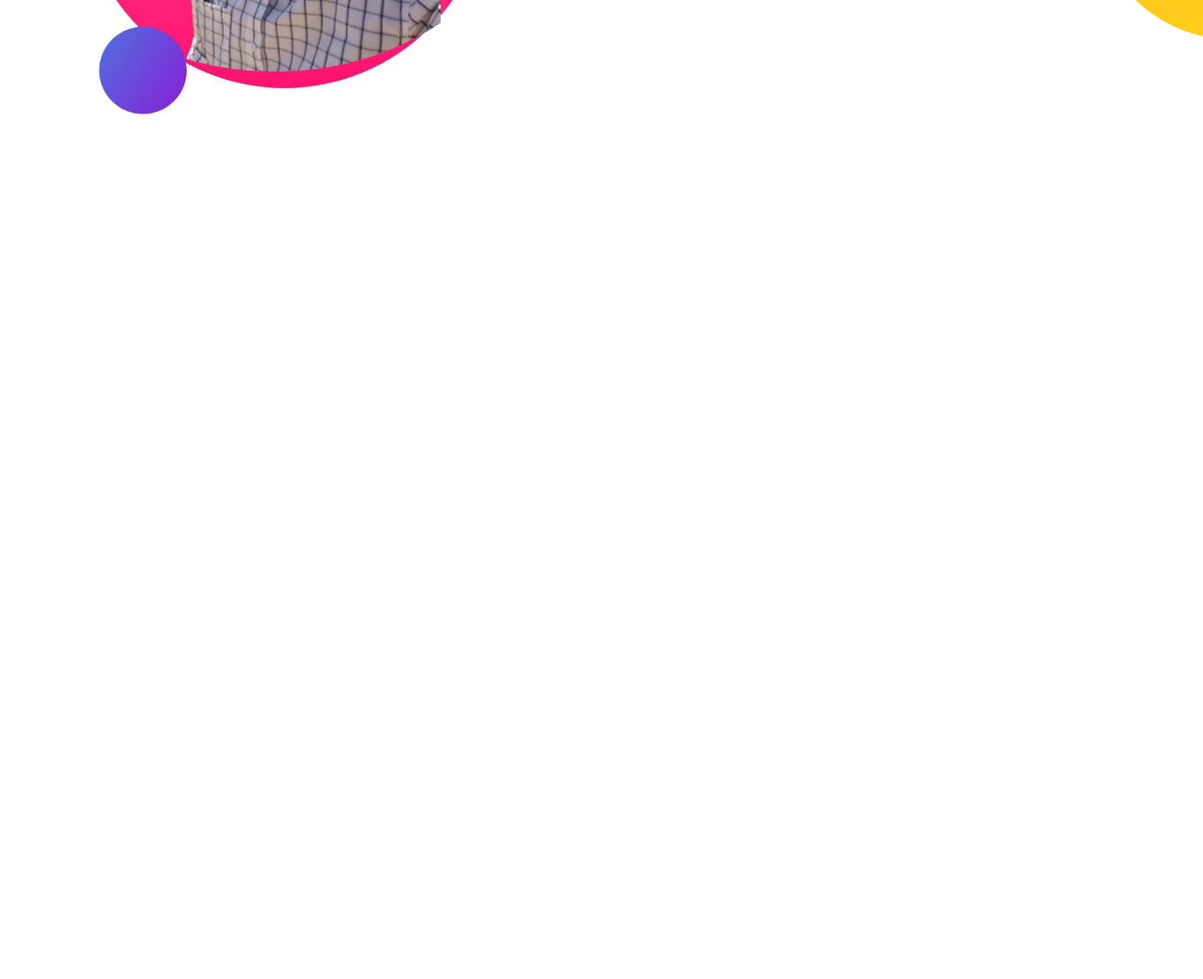
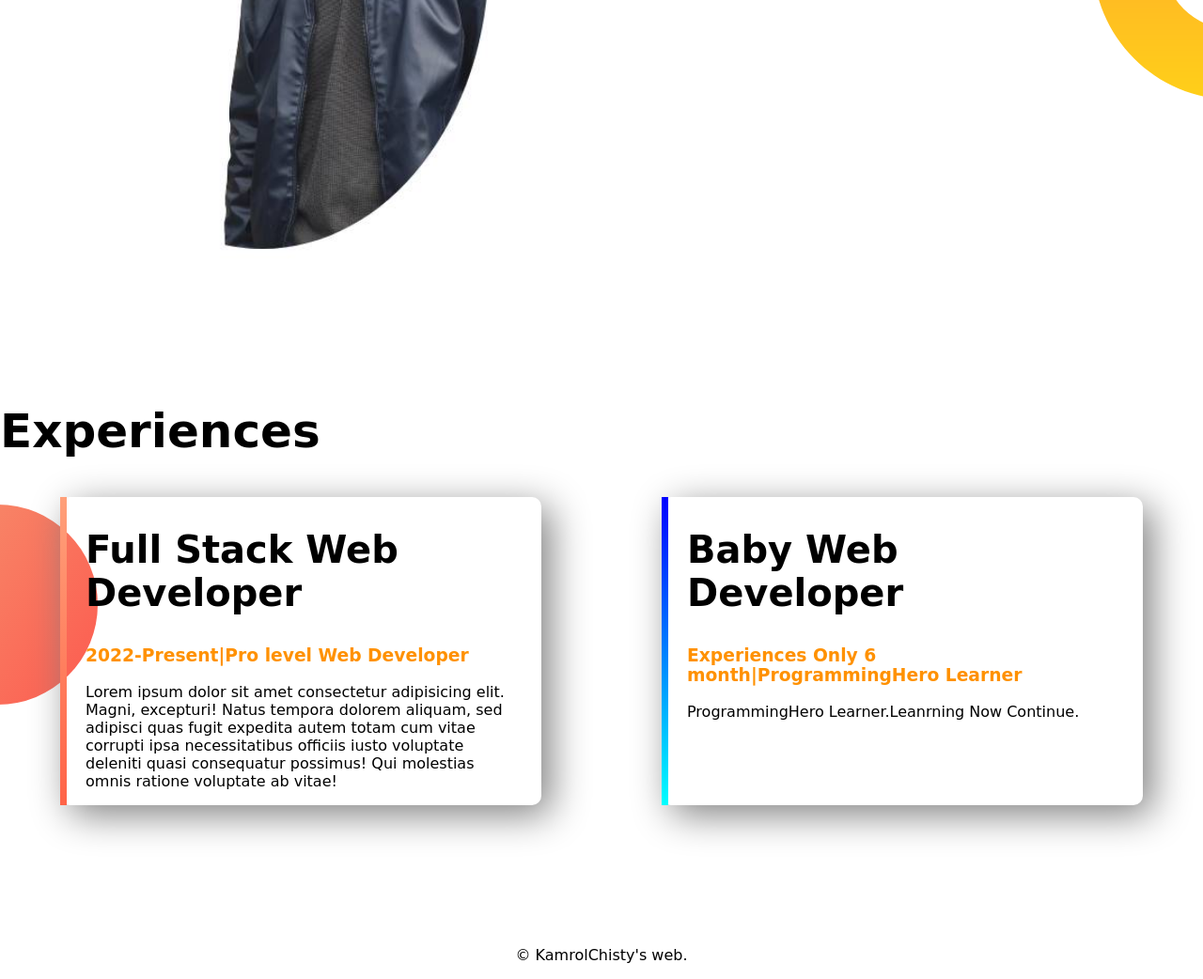
Before and after one commit to KamrolChisty/first-portfolio, a plain HTML site: page index.html in a window 1280 px wide. Shown: the part 972-2014 px from the top of the page at 94% size. Before the commit the page ends 1248 px from the top, so only its background shows below. Drawn offline with Linux system fonts and the light colour scheme; a web font is replaced by a local one.

Commit message:
compltemodol

```diff
--- a/index.html
+++ b/index.html
@@ -11,7 +11,7 @@
 <link rel="stylesheet" href="style.css">
 </head>
 <body>
-    <section class="top-banner">
+    <section class="top-banner flexible-c">
         <div class="half-wide">
             <h1>Welcome To</h1>
         <h1 > <span class="orange">KamrolChisty's </span> World!</h1>
@@ -20,13 +20,13 @@
         <a class="link-button" target="_blank" href="https://www.facebook.com/baytuljaman.kamrol">Hire Me</a>
         </div>
         <div class="half-wide">
-            <img src="images/my-bg.jpg" alt="">
+            <img src="images/bg12.jpg" alt="">
         </div>
 
     </section>
-    <section class="bottom-banner">
+    <section class="bottom-banner flexible-c">
                 <div class="half-wide">
-                  <img src="images/my-bg2.jpg" alt="">
+                  <img src="images/bg1235.jpg" alt="">
                 </div>
                 <div class="half-wide"> <h1><span class="dream">Big Dreamer</span></h1>
                 <h2> Become a web Developer</h2>
@@ -35,6 +35,24 @@
 
             </div>
     </section>
+    <section class="ex-area">
+        <h1>Experiences</h1>
+        <div class="flexible-c">
+            <div id="full-stack-ex" class="ex-item">
+                <h2>Full Stack Web Developer</h2>
+                <h3 class="yellow-color">2022-Present|Pro level Web Developer</h3>
+                <p>Lorem ipsum dolor sit amet consectetur adipisicing elit. Magni, excepturi! Natus tempora dolorem aliquam, sed adipisci quas fugit expedita autem totam cum vitae corrupti ipsa necessitatibus officiis iusto voluptate deleniti quasi consequatur possimus! Qui molestias omnis ratione voluptate ab vitae!</p>
+            </div>
+            <div id="web-dev-ex" class="ex-item">
+                <h2>Baby Web Developer</h2>
+                <h3 class="yellow-color">Experiences Only 6 month|ProgrammingHero Learner</h3>
+                <p>ProgrammingHero Learner.Leanrning Now Continue.</p>
+            </div>
+        </div>
+    </section>
+    <footer>
+        <p>© KamrolChisty's web.</p>
+    </footer>
 
 </body>
 </html>
--- a/style.css
+++ b/style.css
@@ -5,10 +5,16 @@ body{
 h1{
     font-size: 50px;
 }
+h2{
+    font-size: 40px;
+}
 .orange{
     color: orange;
 }
-section{
+.yellow-color{
+    color: rgb(255, 145, 0);
+}
+.flexible-c{
     display:flex;
     margin-bottom: 150px;
         }
@@ -33,10 +39,40 @@ section{
     background-repeat: no-repeat;
 }
 .dream{
-    color: sienna+;
+    color: rgb(209, 199, 57);
 }
 .bottom-banner{
     background-image: url(images/dream-bg.png);
     background-repeat: no-repeat;
     background-position: right;
 }
+.ex-item{
+    width: 40%;
+    margin-left: 5%;
+    margin-right: 5%;
+    padding-left: 20px;
+    padding-right: 20px;
+    border-radius: 10px;
+    box-shadow: 10px 10px 40px gray;
+
+}
+.ex-area{
+    background-image: url(images/exp-bg.png);
+    background-repeat: no-repeat;
+    background-position: left;
+}
+#web-dev-ex{
+    border-left: 7px solid;
+    border-image: linear-gradient(blue, cyan);
+    border-image-slice: 1;
+
+}
+#full-stack-ex{
+    border-left: 7px solid;
+    border-image: linear-gradient( lightsalmon, tomato);
+    border-image-slice: 1;
+
+}
+footer p {
+    text-align: center;
+}
```
Also changed, not shown: images/bg12.jpg (added), images/bg1234.jpg (added), images/bg1235.jpg (added), images/jhankar.png (deleted), images/jhankar2.png (deleted), images/me2.png (deleted), images/my-bg.jpg (deleted), images/my-bg.png (deleted), images/my-bg2.jpg (deleted), images/my.jpg (deleted), images/my1.png (deleted).
